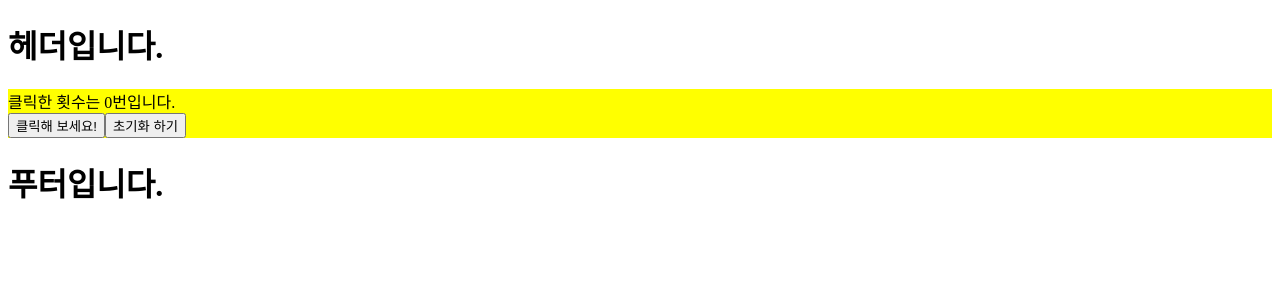
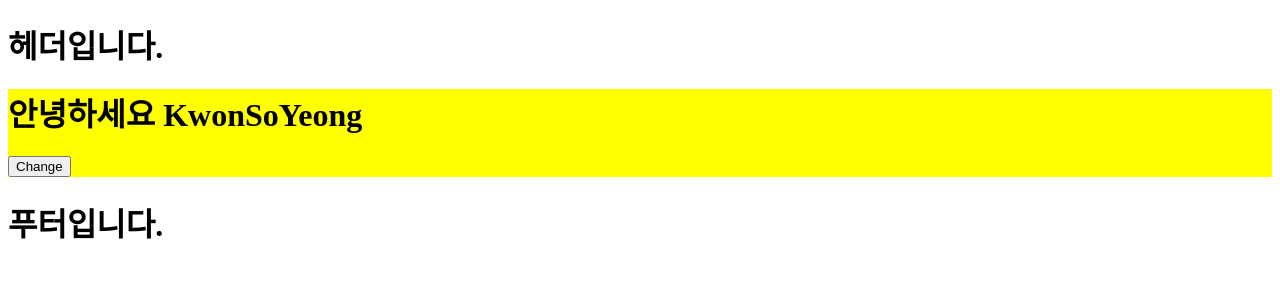
Before and after one commit to ddo0ii/codingstar, a React (Create React App) app: page / in a window 1280 px wide. Shown: the top 300 px of the page. Built offline with nearby package versions, Linux system fonts and the light colour scheme.

Commit message:
카멜 케이스(camelCase)를 사용 -- changeName

```diff
--- a/src/component/Main.js
+++ b/src/component/Main.js
@@ -1,18 +1,14 @@
 import React, { useState } from "react";
 
 const Main = () => {
-  const [cnt, setCnt] = useState(0);
-  // const updateCnt = () => setCnt(cnt + 1);
-  // const clearCnt = () => setCnt(0);
+  const [myName, setMyName] = useState("KwonSoYeong");
+  function changeName() {
+    setMyName(myName === "KwonSoYeong" ? "KimSoYeong" : "KwonSoYeong");
+  }
   return (
     <div>
-      클릭한 횟수는 {cnt}번입니다.
-      <div>
-        <button onClick={() => setCnt((prevCnt) => prevCnt + 1)}>
-          클릭해 보세요!
-        </button>
-        <button onClick={() => setCnt(0)}>초기화 하기</button>
-      </div>
+      <h1>안녕하세요 {myName}</h1>
+      <button onClick={changeName}>Change</button>
     </div>
   );
 };
```
